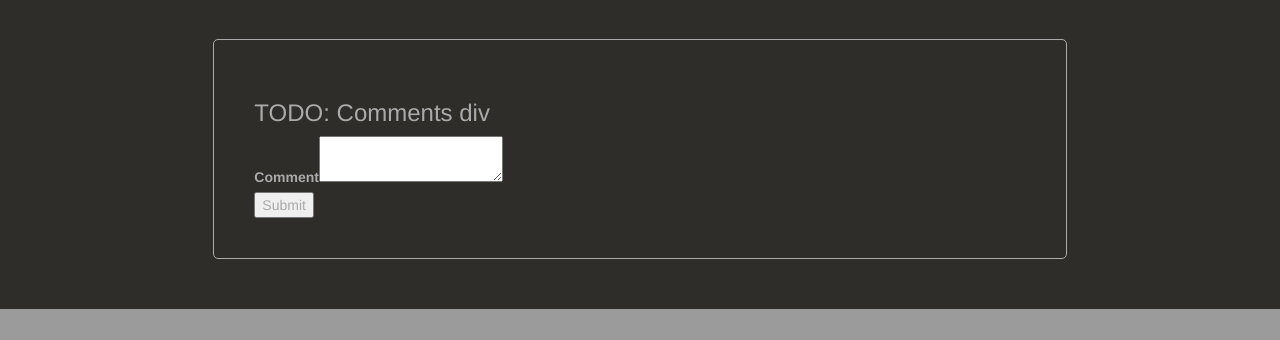
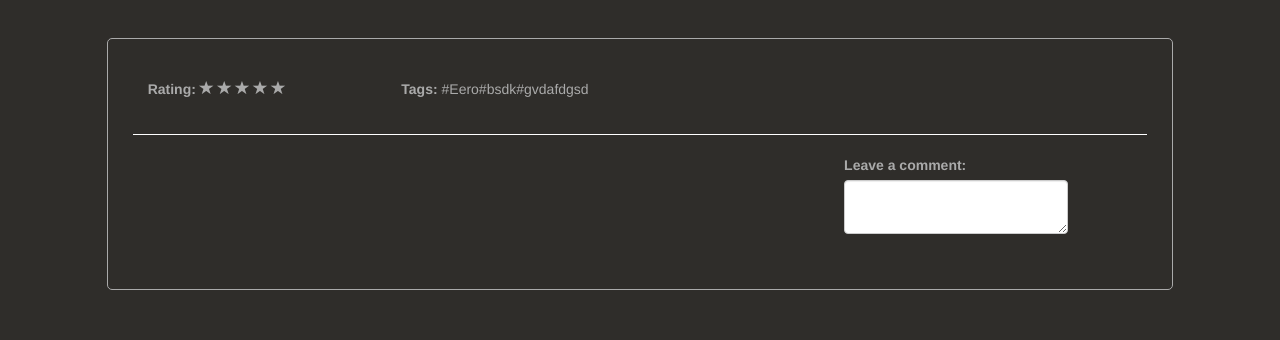
Before and after one commit to regs0311/SecondView, a CakePHP app: the page made by secondview/app/View/Photos/view.ctp in a window 1280 px wide. Shown: the part 874-1214 px from the top of the page. Before the commit the page ends 1183 px from the top, so only its background shows below. Run offline with PHP 8.4 and a stand-in for CakePHP, Linux system fonts and the light colour scheme; the template is opened without the code that fills it, so the values that code supplies are empty; form fields are guessed from the names that the template uses; some libraries are stand-ins or nearby versions.

Commit message:
Commenting view

```diff
--- a/secondview/app/View/Photos/view.ctp
+++ b/secondview/app/View/Photos/view.ctp
@@ -7,19 +7,60 @@
    </div>
 
    <div class="row">
-      <div class="col-md-8 col-md-offset-2 add-comment">
-         <?php echo $this->Form->create('Comment', array('url'=>array('controller'=>'comments','action'=>'add'))); ?>
-         <fieldset>
-         <h3>TODO: Comments div</h3>
-            <?php
-		echo $this->Form->input('photo_id', array(
-					            'type' => 'hidden',
-					            'value' => $photo['Photo']['id']
-		));
-		echo $this->Form->input('comment');
-	    ?>
-	 </fieldset>
-	<?php echo $this->Form->end(__('Submit')); ?>
+      <div class="col-md-10 col-md-offset-1 add-comment">
+         <div class="row" style="padding-bottom: 35px; border-bottom: 1px solid white;">
+            <div class="col-md-2">
+               <span><b>Rating:</b></span>
+               <span class="glyphicon glyphicon-star"></span>
+               <span class="glyphicon glyphicon-star"></span>
+               <span class="glyphicon glyphicon-star"></span>
+               <span class="glyphicon glyphicon-star"></span>
+               <span class="glyphicon glyphicon-star"></span>
+            </div>
+            <div class="col-md-4 col-md-offset-1">
+               <span>
+                  <b>Tags:</b> #Eero#bsdk#gvdafdgsd
+               </span>
+            </div>
+         </div>
+         <div class="row" style="margin-top: 20px;">
+            <div class="col-md-8">
+               <div class="row">
+                  <div class="col-md-12">
+                     <div class="row">
+                        <?php
+                           for($x=0;$x<count($comments);$x++) {
+                              echo "<div class='col-md-12 comment'>";
+                              echo $this->Html->image($users[$x]['User']['profilepic'], array('alt' => '...',
+                                                                                              'class' => 'smallpic',
+                                                                                              'style' => 'width: 50px; height: 50px;'));
+                              echo "<span><b>    ";
+                              echo $users[$x]['User']['name'] . ": ";
+                              echo "</b></span>";
+                              echo "<span>";
+                              echo $comments[$x]['Comment']['comment'];
+                              echo "</span>";
+                              echo "</div>";
+                           }
+                        ?>
+                     </div>
+                  </div>
+               </div>
+            </div>
+            <div class="col-md-3" style="margin-left: 20px;">
+
+               <?php echo $this->Form->create('Comment', array('class' => 'form',
+                                                               'url'=>array('controller'=>'comments','action'=>'add'))); ?>
+               <div class="form-group">
+
+               <?php echo $this->Form->input('photo_id', array('type' => 'hidden',
+                                                               'value' => $photo['Photo']['id']));
+                     echo $this->Form->input('comment', array('label' => 'Leave a comment:',
+                                                              'class' => 'form-control')); ?>
+               </div>
+               <?php echo $this->Form->end(array( 'class' => 'btn btn-default',
+                                                  'label' => 'Submit')); ?>
+         </div>
       </div>
    </div>
 </div>
--- a/secondview/app/webroot/css/styles.css
+++ b/secondview/app/webroot/css/styles.css
@@ -151,6 +151,25 @@ body {
 
 .detail-img {
   width: 100%;
+  padding: 2px;
+  background-color: white;
+  border: 1px solid grey;
+}
+
+.comment {
+  padding-top: 20px;
+  padding-bottom: 20px;
+  border-bottom: 1px solid white;
+}
+
+.smallpic {
+  padding: 2px;
+  border: 1px solid grey;
+  background-color: white;
+}
+
+.p-block {
+  display: inline;
 }
 
 .carousel .item > img { display: inline-block; }
```
Also changed, not shown: secondview/app/Controller/PhotosController.php (+10 -1 lines).
